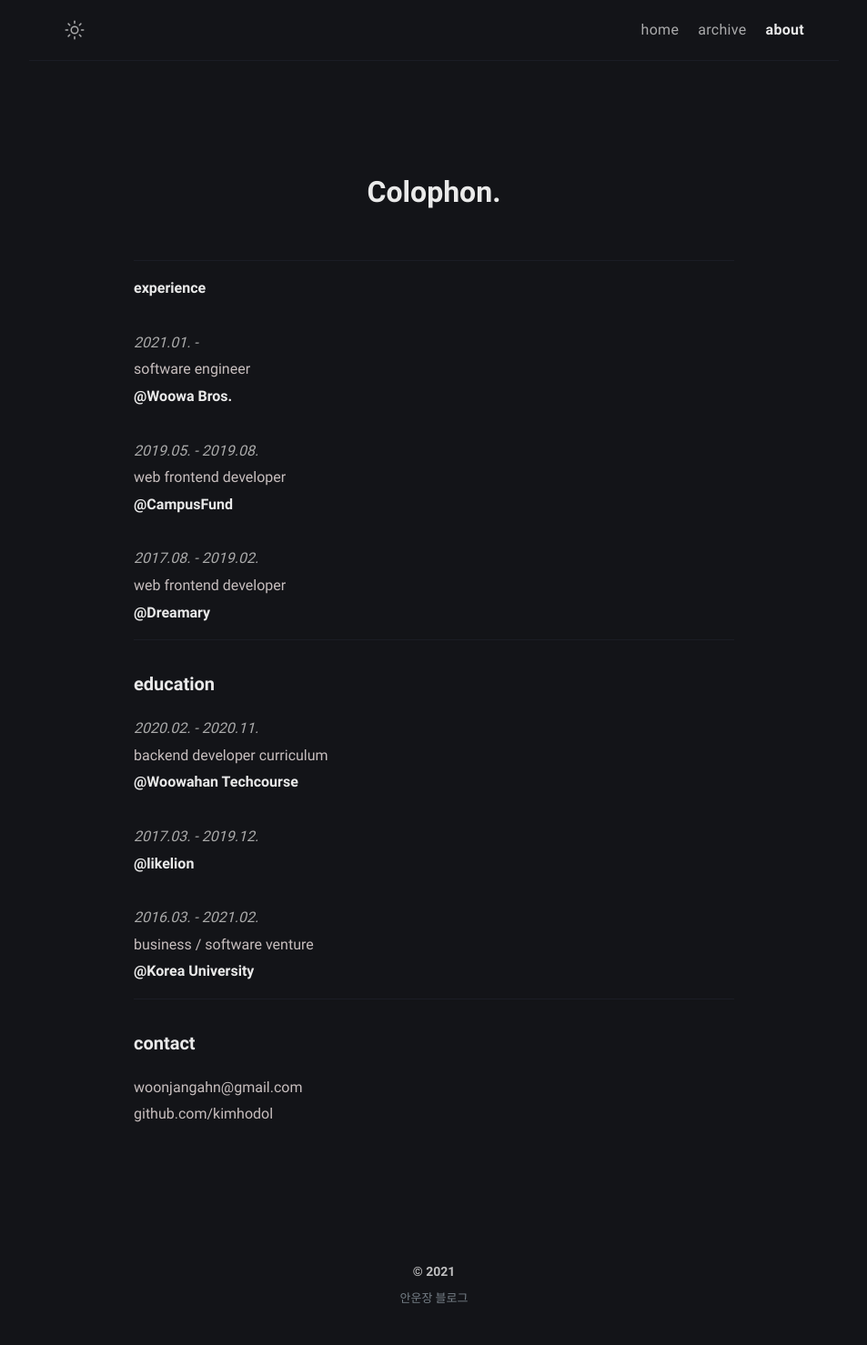
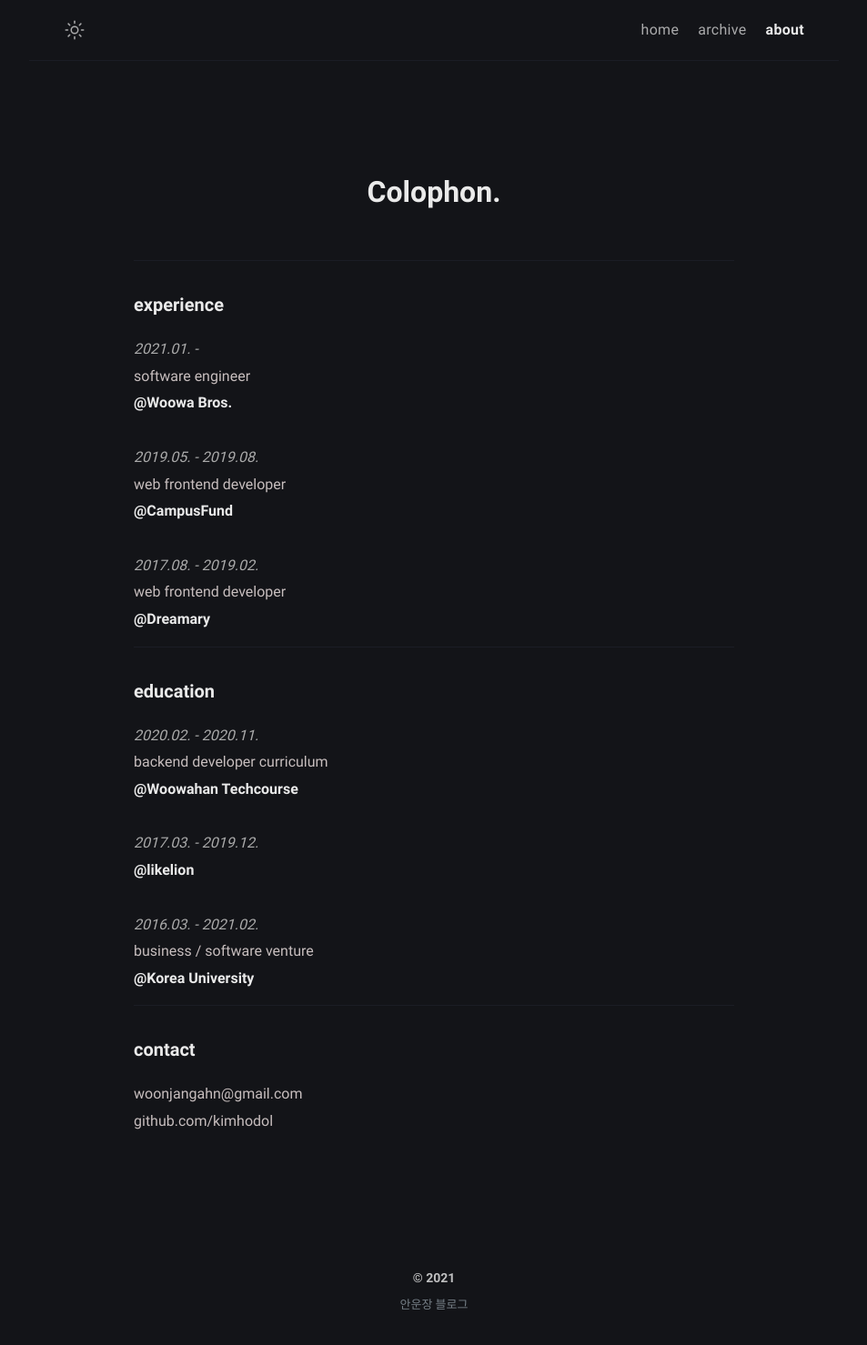
Before and after one commit to kimhodol/hodol-aa96c, a Jekyll site: the page built from about.md, in a window 1280 px wide. Shown: the whole page at 91% size, without its empty margins (163-1116 px from the left). Built offline with Jekyll 4.4.1, drawn with Linux system fonts in a browser that asks for light colours.

```diff
--- a/about.md
+++ b/about.md
@@ -7,7 +7,7 @@ comments: false
 ---
 
 ---
-**experience**
+#### experience
 
 <span style="color: #aaa">_2021.01. -_</span><br/>
 software engineer<br/>
```
